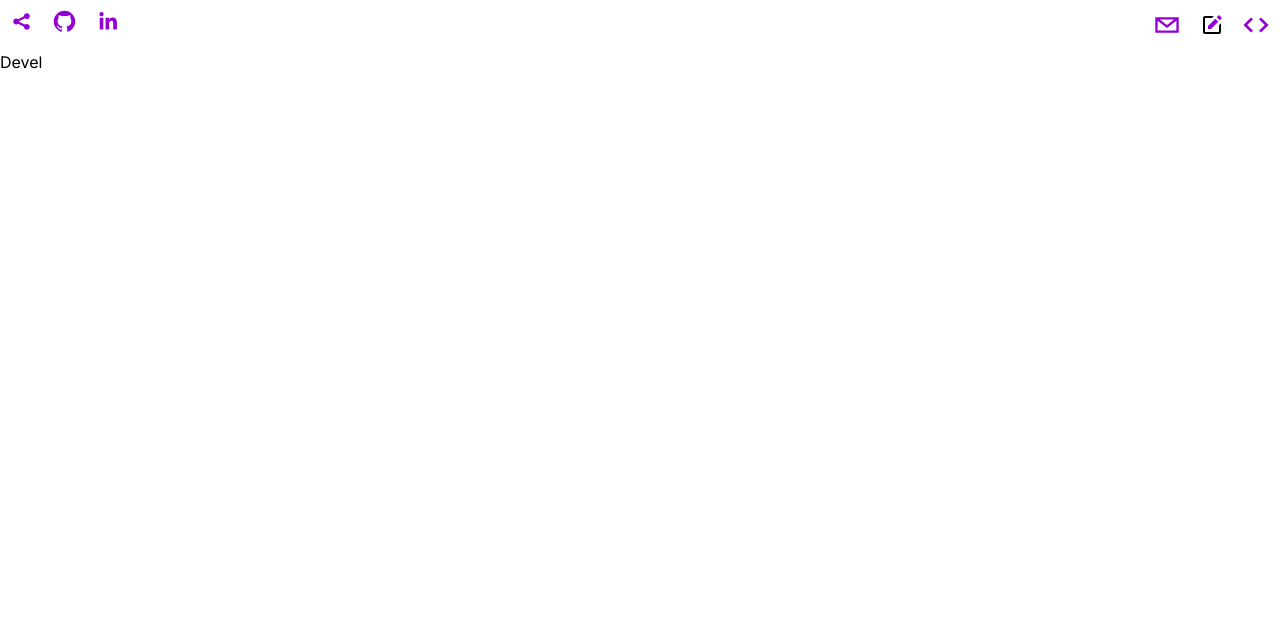
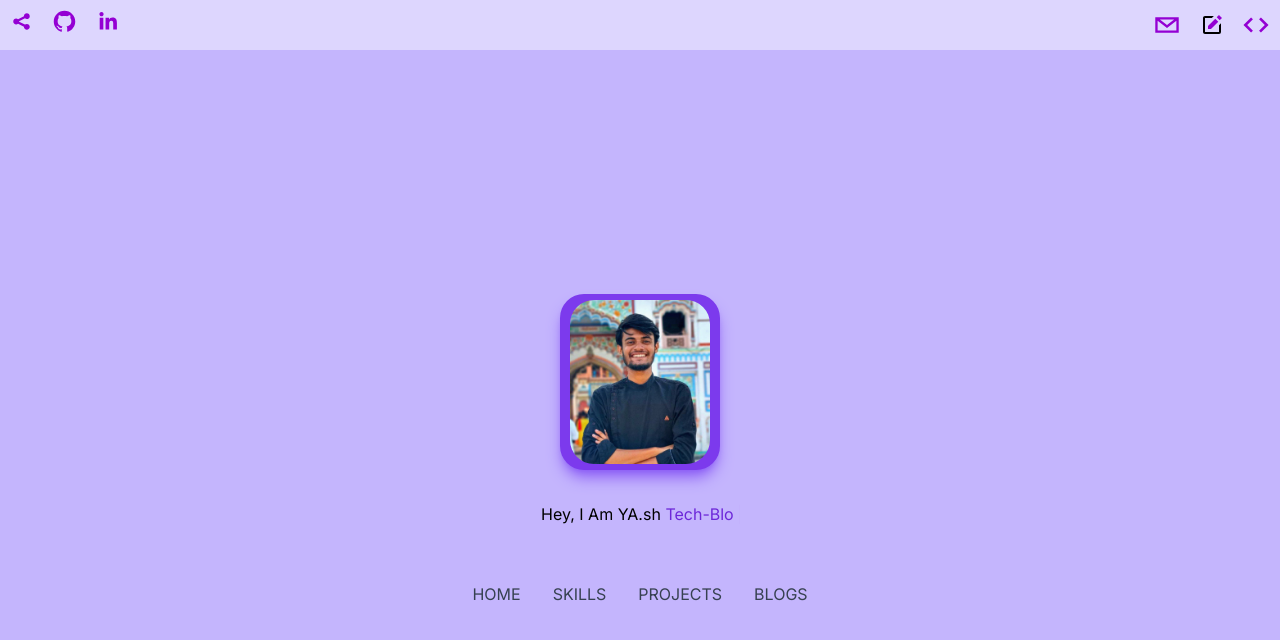
Before and after one commit to yash-raj10/Protfolio, a Next.js app: page / in a window 1280 px wide. Shown: the top 640 px of the page. Built offline with nearby package versions, Linux system fonts and the light colour scheme.

Commit message:
Header added

```diff
--- a/src/app/components/Header.tsx
+++ b/src/app/components/Header.tsx
@@ -1,21 +1,38 @@
 "use client";
 import React from "react";
+import Link from "next/link";
 import { Cursor, Typewriter, useTypewriter } from "react-simple-typewriter";
+import { motion } from "framer-motion";
+import Yash from "next/image";
 
 type Props = {};
 
 export default function Header({}: Props) {
   const [text, count] = useTypewriter({
-    words: ["Developer!", "Freelancer.", "Potter-Head🪄"],
+    words: ["Developer!", "Freelancer.", "Tech-Blogger.", "Potter-Head🪄"],
     loop: true,
     delaySpeed: 1000,
   });
   return (
-    <div>
+    <div className="h-screen flex flex-col justify-center items-center space-y-8 overflow-hidden text-center">
+      <motion.div
+        initial={{ x: +40, opacity: 0, scale: 1 }}
+        animate={{ x: 0, opacity: 1, scale: 1 }}
+        transition={{ duration: 1 }}
+        className=" h-44 w-40 bg-violet-600 rounded-3xl shadow-lg shadow-violet-500 flex items-center justify-center"
+      >
+        <img src="/yash.jpg" alt="Yash" width={140} className=" rounded-3xl" />
+      </motion.div>
       <h1>
-        <span> {text}</span>
+        Hey, I Am YA.sh <span className=" text-violet-700">{text}</span>
         <Cursor cursorColor="darkviolet" />
       </h1>
+      <div className=" space-x-8 pt-6 text-gray-700">
+        <Link href="#about">HOME</Link>
+        <Link href="#skills">SKILLS</Link>
+        <Link href="#projects">PROJECTS</Link>
+        <Link href="#blogs">BLOGS</Link>
+      </div>
     </div>
   );
 }
--- a/src/app/components/Navbar.tsx
+++ b/src/app/components/Navbar.tsx
@@ -7,7 +7,7 @@ type Props = {};
 export default function Navbar({}: Props) {
   return (
     <div>
-      <header className=" sticky top-0 flex flex-row items-start justify-between ">
+      <header className=" bg-violet-200 sticky top-0 flex flex-row items-start justify-between ">
         <motion.div
           initial={{ x: -300, opacity: 0, scale: 0.5 }}
           animate={{ x: 0, opacity: 1, scale: 1 }}
--- a/src/app/page.tsx
+++ b/src/app/page.tsx
@@ -4,10 +4,11 @@ import Header from "./components/Header";
 
 export default function Home() {
   return (
-    <div>
+    <div className=" bg-violet-300 text-black h-screen snap-y snap-mandatory overflow-scroll z-0">
       {/*Navbar*/}
       <Navbar />
       {/*header*/}
+      <section className=" snap-center"></section>
       <Header />
       {/*about*/}
       {/*skills*/}
```
Also changed, not shown: public/yash.jpg (added).
